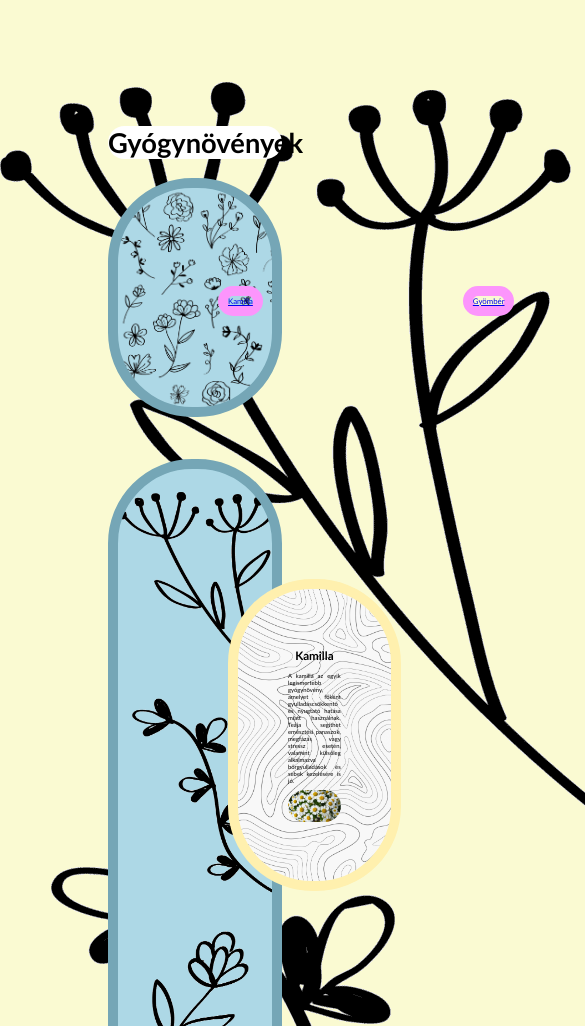
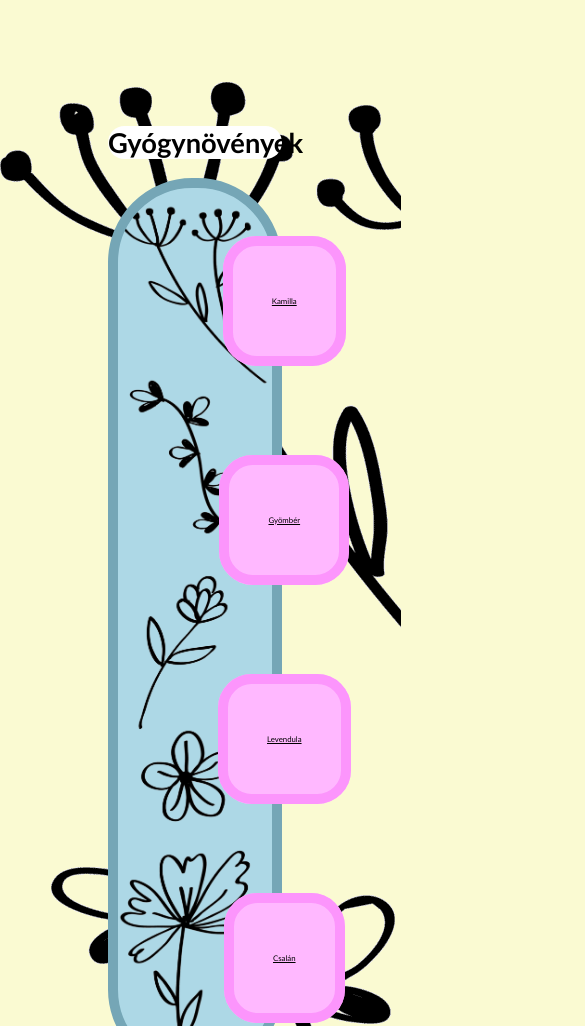
Before and after one commit to adrianhelllo/hetessyadrian_reszp_szorgalmi2, a plain HTML site: page index.html in a window 390 px wide. Shown: the top 1026 px of the page, 585 px wide, since content can reach past the window. Drawn offline with Linux system fonts and the light colour scheme.

Commit message:
Finished nav. menu

```diff
--- a/index.html
+++ b/index.html
@@ -3,7 +3,7 @@
   <head>
     <meta charset="UTF-8" />
     <meta name="viewport" content="width=device-width, initial-scale=1.0" />
-    <title>Hetessy Adrián</title>
+    <title>gh</title>
     <link rel="stylesheet" href="style.css" />
     <link rel="icon" type="image/x-icon" href="kepek/pngegg.png" />
   </head>
@@ -27,6 +27,7 @@
         </div>
       </div>
     </nav>
+    <main>
       <div id="tarolo">
         <div id="kamilla">
           <article>
@@ -34,8 +35,9 @@
             <p>
               A kamilla az egyik legismertebb gyógynövény, amelyet főként
               gyulladáscsökkentő és nyugtató hatása miatt használnak. Teája
-            segíthet emésztési panaszok, megfázás vagy stressz esetén, valamint
-            külsőleg alkalmazva bőrgyulladások és sebek kezelésére is jó.
+              segíthet emésztési panaszok, megfázás vagy stressz esetén,
+              valamint külsőleg alkalmazva bőrgyulladások és sebek kezelésére is
+              jó.
             </p>
           </article>
           <img src="kepek/kamilla.png" alt="kamilla" />
@@ -69,14 +71,15 @@
           <article>
             <h2>Csalán</h2>
             <p>
-            A csalán erős méregtelenítő és vízhajtó gyógynövény, amely támogatja
-            a veseműködést és segít a szervezet salaktalanításában. Gazdag
-            vasban, így vérszegénység esetén is hasznos lehet. Teaként
+              A csalán erős méregtelenítő és vízhajtó gyógynövény, amely
+              támogatja a veseműködést és segít a szervezet salaktalanításában.
+              Gazdag vasban, így vérszegénység esetén is hasznos lehet. Teaként
               fogyasztva allergiák és ízületi problémák enyhítésére is ajánlott.
             </p>
           </article>
           <img src="kepek/csalan.png" alt="csalan" />
         </div>
       </div>
+    </main>
   </body>
 </html>
--- a/style.css
+++ b/style.css
@@ -40,7 +40,7 @@
     text-align: center;
     margin: auto;
     display: grid;
-    grid-template-columns: 1fr 1fr 1fr 1fr;
+    grid-template-columns: 1fr 1fr;
     border: 10px solid rgb(117, 166, 182);
     border-radius: 10vh;
     background-color: rgb(173, 216, 230);
@@ -51,7 +51,11 @@
 #linkek a {
     font-size: 2vw;
     border: 10px solid rgb(252, 149, 252);
-    border-radius: 3vh
+    border-radius: 4vh;
+    padding: 50px;
+    background-color: rgb(255, 184, 255);
+    color: black;
+    margin: auto;
 }
 
 body {
@@ -85,7 +89,7 @@ h2 {
     font-size: 3vw;
 }
 
-.tarolo div article h2 {
+.tarolo h2 {
     border: 10px dashed black;
     border-radius: 5vh;
     padding: 10px;
@@ -100,3 +104,22 @@ img {
 * {
     box-sizing: border-box
 }
+
+@media screen and (max-width: 1300px) {
+    #tarolo {
+        grid-template-columns: 1fr;
+    }
+}
+
+@media screen and (max-width: 1100px) {
+    #linkek {
+        grid-template-columns: 1fr;
+    }
+
+    #linkek a {
+        padding: 50px;
+
+        padding-left: 5em;
+        padding-right: 5em
+    }
+}
```
Lines whose indentation alone changed are shown as unchanged.
